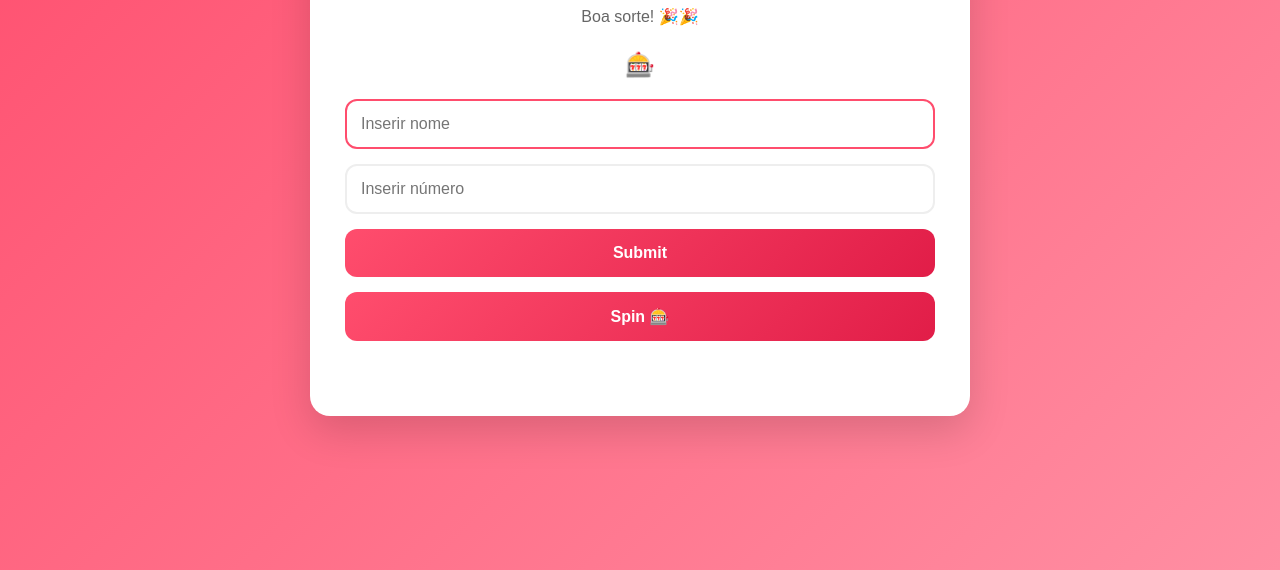
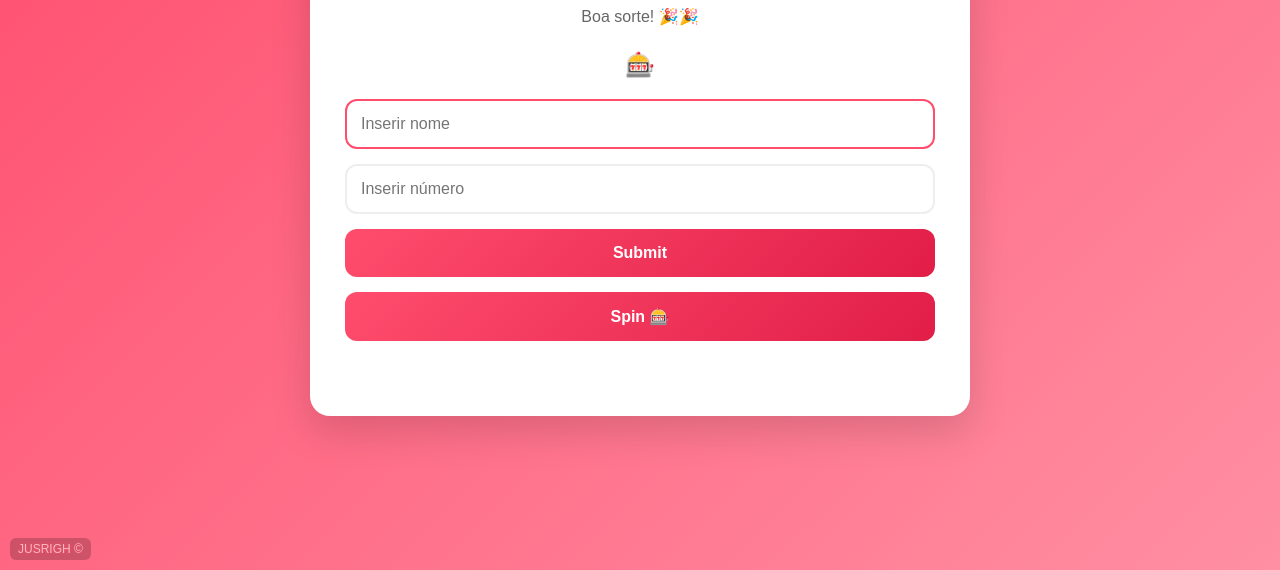
Before and after one commit to ArktosUro/valentine-sorteio-app, a plain HTML site: page index.html in a window 1280 px wide. Shown: the part 230-800 px from the top of the page. Drawn offline with Linux system fonts and the light colour scheme.

Commit message:
copyright

```diff
--- a/index.html
+++ b/index.html
@@ -24,10 +24,12 @@
 
         <p id="result"></p>
       </form>
+
+      <div class="copyright">
+        JUSRIGH ©
+      </div>
     </div>
   </div>
-
-
 
 </body>
 <script src="index.js"></script>
--- a/styles.css
+++ b/styles.css
@@ -82,3 +82,24 @@ button:hover {
   font-weight: bold;
   line-height: 1.6;
 }
+
+.copyright {
+  position: fixed;
+  bottom: 10px;
+  left: 10px;
+
+  font-size: 12px;
+  color: #ffb6c1;
+  text-shadow: 0 0 5px #ff4d6d;
+  font-family: Arial, sans-serif;
+
+  background: rgba(0, 0, 0, 0.2);
+  padding: 4px 8px;
+  border-radius: 6px;
+}
+
+.copyright:hover {
+  opacity: 1;
+  transform: scale(1.05);
+  transition: 0.2s;
+}
```
Also changed, not shown: 1 other file.
